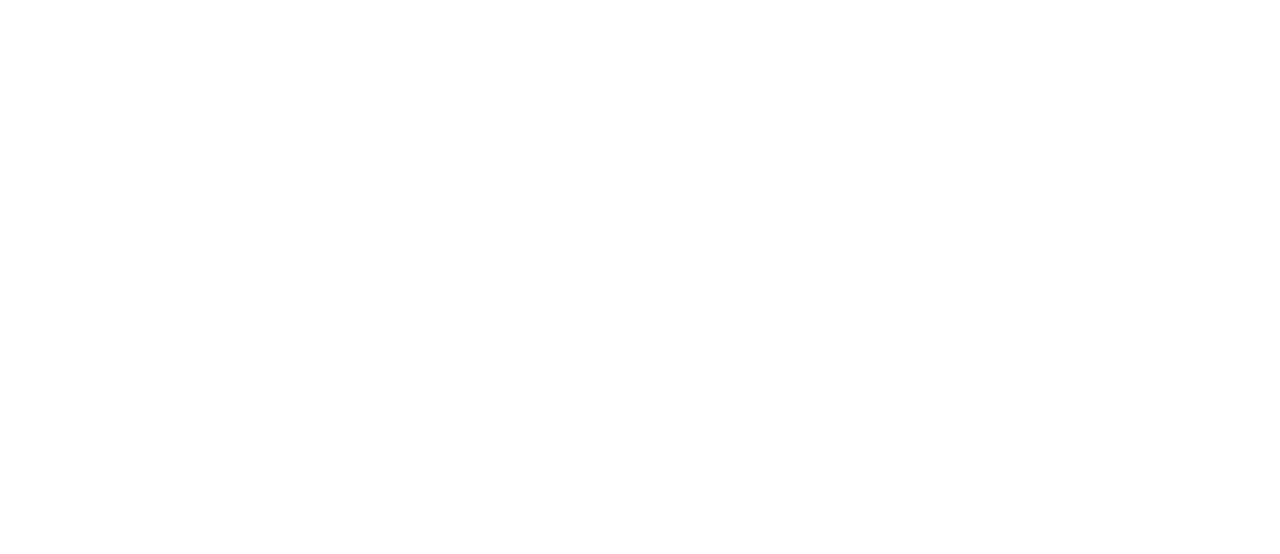
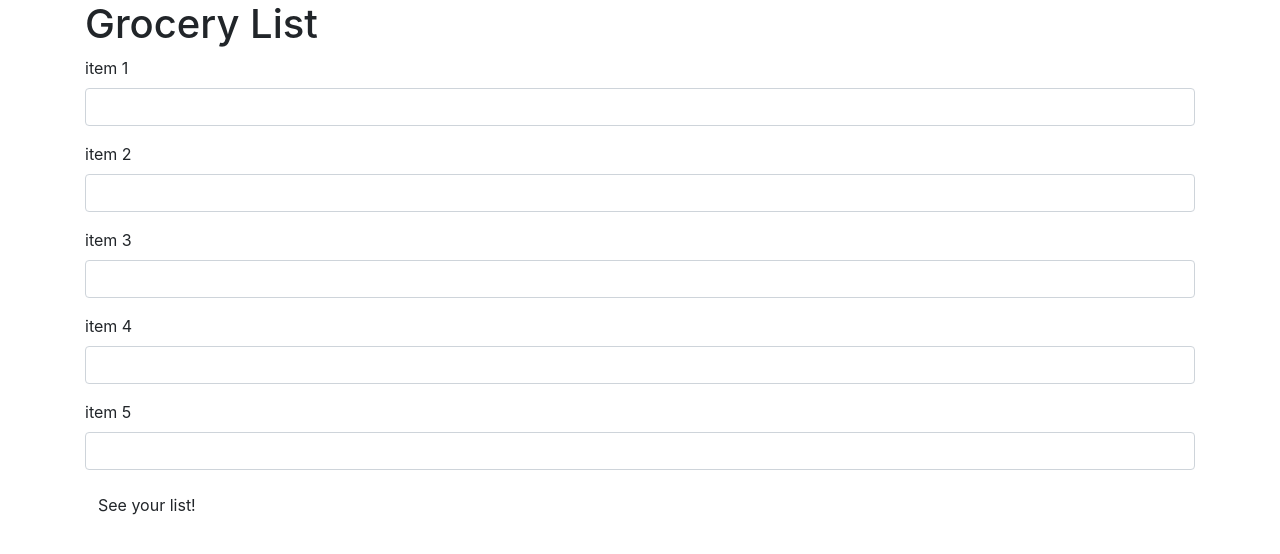
Before and after one commit to austinschrader/grocery-list, a plain HTML site: page index.html in a window 1280 px wide. Drawn offline with Linux system fonts and the light colour scheme.

Commit message:
add loop to collect user input in form
Co-authored-by: Austin Schrader <austin.jschrader@gmail.com>

```diff
--- a/css/styles.css
+++ b/css/styles.css
@@ -1 +1,3 @@
-/*custom styles*/
+.output {
+  display: none;
+}
--- a/index.html
+++ b/index.html
@@ -1,18 +1,43 @@
 <!DOCTYPE html>
 <html lang="en-US">
 <head>
-  <meta charset="UTF-8">
-  <meta name="viewport" content="width=device-width, initial-scale=1.0">
   <link href="css/bootstrap.css" rel="stylesheet" type="text/css">
   <link href="css/styles.css" rel="stylesheet" type="text/css">
   <script src="js/jquery-3.5.1.js"></script>
   <script src="js/scripts.js"></script>
-  <title></title>
+  <title>Grocery List</title>
 </head>
 
 <body>
   <div class="container">
+    <h1>Grocery List</h1>
+    <form id="groceries">
+      <div class="form-group">
+        <label for="item1">item 1</label>
+        <input id="item1" class="form-control" type="text">
+      </div>
+      <div class="form-group">
+        <label for="item2">item 2</label>
+        <input id="item2" class="form-control" type="text">
+      </div>
+      <div class="form-group">
+        <label for="item3">item 3</label>
+        <input id="item3" class="form-control" type="text">
+      </div>
+      <div class="form-group">
+        <label for="item4">item 4</label>
+        <input id="item4" class="form-control" type="text">
+      </div>
+      <div class="form-group">
+        <label for="item5">item 5</label>
+        <input id="item5" class="form-control" type="text">
+      </div>
+      <button type="submit" class="btn">See your list!</button>
+    </form>
 
+    <div class="output">
+
+    </div>
   </div><!--container-->
 </body>
 </html>
--- a/js/scripts.js
+++ b/js/scripts.js
@@ -0,0 +1,12 @@
+$(document).ready(function(){
+  $("form#groceries").submit(function(event) {
+    event.preventDefault();
+
+    let inputs = ["#item1", "#item2", "#item3", "#item4", "#item5"];
+
+    inputs.forEach(function(input) {
+      let newInputs = $("input" + input).val();
+      console.log(newInputs);
+    });
+  });
+});
```
